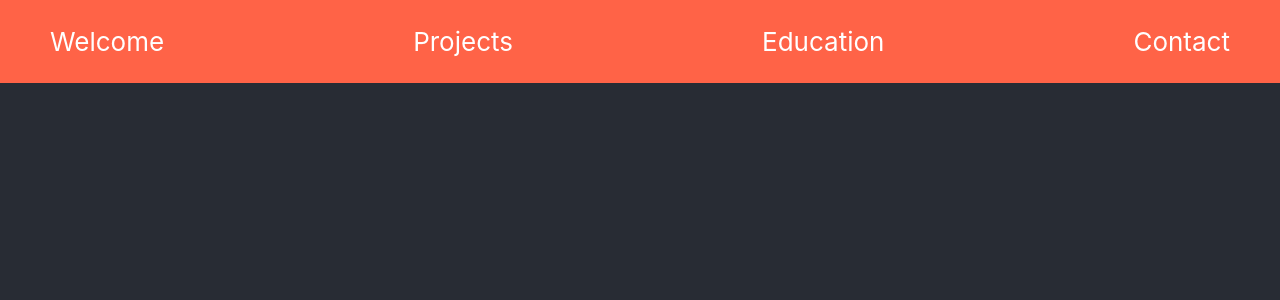
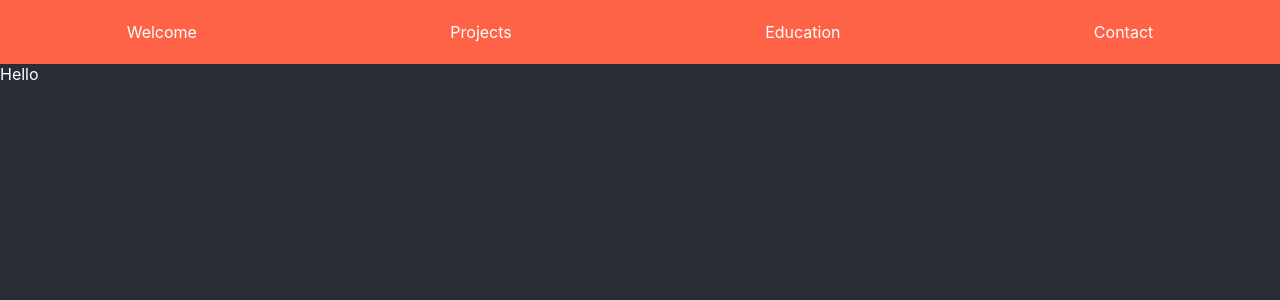
Before and after one commit to pyuvaraj37/portfolio, a React (Create React App) app: page / in a window 1280 px wide. Shown: the top 300 px of the page. Built offline with nearby package versions, Linux system fonts and the light colour scheme.

Commit message:
Nav-bar and page content div are relative to page size

```diff
--- a/src/App.js
+++ b/src/App.js
@@ -27,7 +27,7 @@ class App extends React.Component {
       return <HomePage handleHomePage={this.handleHomePage} handleContactPage={this.handleContactPage}/>
     }
     else if (this.state.contact) {
-      return <ContactPage handleHomePage={this.handleHomePage}/>
+      return <ContactPage handleHomePage={this.handleHomePage} handleContactPage={this.handleContactPage}/>
     }
 
   }
--- a/src/components/ContactPage.css
+++ b/src/components/ContactPage.css
@@ -1,38 +1,17 @@
-.App {
-    text-align: center;
-  }
-
-  .App-logo {
-    height: 40vmin;
-    pointer-events: none;
-  }
-
-  @media (prefers-reduced-motion: no-preference) {
-    .App-logo {
-      animation: App-logo-spin infinite 20s linear;
-    }
-  }
-
-  .App-header {
-    background-color: #282c34;
-    min-height: 100vh;
+.Contact-page {
     display: flex;
     flex-direction: column;
-    align-items: center;
-    justify-content: center;
-    font-size: calc(10px + 2vmin);
+    width: 100%;
+    min-height: 100vh;
+}
+
+.Page-contact {
+    background-color:  #282c34;
+    width: 100%;
+    height: 100vh;
     color: white;
-  }
+}
 
-  .App-link {
-    color: #61dafb;
-  }
-
-  @keyframes App-logo-spin {
-    from {
-      transform: rotate(0deg);
-    }
-    to {
-      transform: rotate(360deg);
-    }
-  }
+.tabs {
+    cursor: pointer;
+}
--- a/src/components/ContactPage.jsx
+++ b/src/components/ContactPage.jsx
@@ -14,12 +14,24 @@ class ContactPage extends React.Component {
         return this.props.handleHomePage()
     }
 
+    handleContactPage = (e) => {
+        return this.props.handleContactPage()
+    }
+
     render() {
         return(
-            <div className='App'>
-                <header className="App-header">
-                    <h1>EMAIL!</h1>
-                </header>
+            <div className='Contact-page'>
+                <div className='Nav-bar'>
+                   <p onClick={this.handleHomePage} className='tabs'>Welcome</p>
+                   <p>Projects</p>
+                   <p>Education</p>
+                   <p onClick={this.handleContactPage} className='tabs'>Contact</p>
+               </div>
+               <div className='Page-contact'>
+                EMAIL
+               </div>
+
+
             </div>
         )
     }
--- a/src/components/HomePage.css
+++ b/src/components/HomePage.css
@@ -1,23 +1,30 @@
 .Home-page {
     display: flex;
+    flex-direction: column;
+    justify-content: flex-start;
+    align-items: center;
     width: 100%;
-    height: 100%;
     min-height: 100vh;
-    background-color: #282c34;
-    flex-direction: row;
-    font-size: calc(10px + 2vmin);
-    color: white;
-
   }
 
 .Nav-bar {
     background-color: tomato;
     display: flex;
     flex-direction: row;
-    text-align: center;
+    align-items: center;
+    justify-content: space-around;
     width: 100%;
-    height: 5%;
-    justify-content: space-between;
-    padding-left: 50px;
-    padding-right: 50px;
+    height: 8vh;
+    color: white;
 }
+
+.Page-home {
+    background-color:  #282c34;
+    width: 100%;
+    height: 92vh;
+    color: white;
+}
+
+.tabs {
+    cursor: pointer;
+}
--- a/src/components/HomePage.jsx
+++ b/src/components/HomePage.jsx
@@ -9,6 +9,10 @@ class HomePage extends React.Component {
         }
     }
 
+    handleHomePage = (e) => {
+        return this.props.handleHomePage()
+    }
+
     handleContactPage = (e) => {
         return this.props.handleContactPage()
     }
@@ -16,12 +20,19 @@ class HomePage extends React.Component {
     render() {
         return(
             <div className='Home-page'>
-               <div className='Nav-bar'>
-                   <p>Welcome</p>
+                <div className='Nav-bar'>
+                   <p onClick={this.handleHomePage} className='tabs'>Welcome</p>
                    <p>Projects</p>
                    <p>Education</p>
-                   <p>Contact</p>
+                   <p onClick={this.handleContactPage} className='tabs'>Contact</p>
                </div>
+               <div className='Page-home'>
+                Hello
+               </div>
+
+
+
+
             </div>
         )
     }
```
Also changed, not shown: src/components/assets/me.JPG (added).
